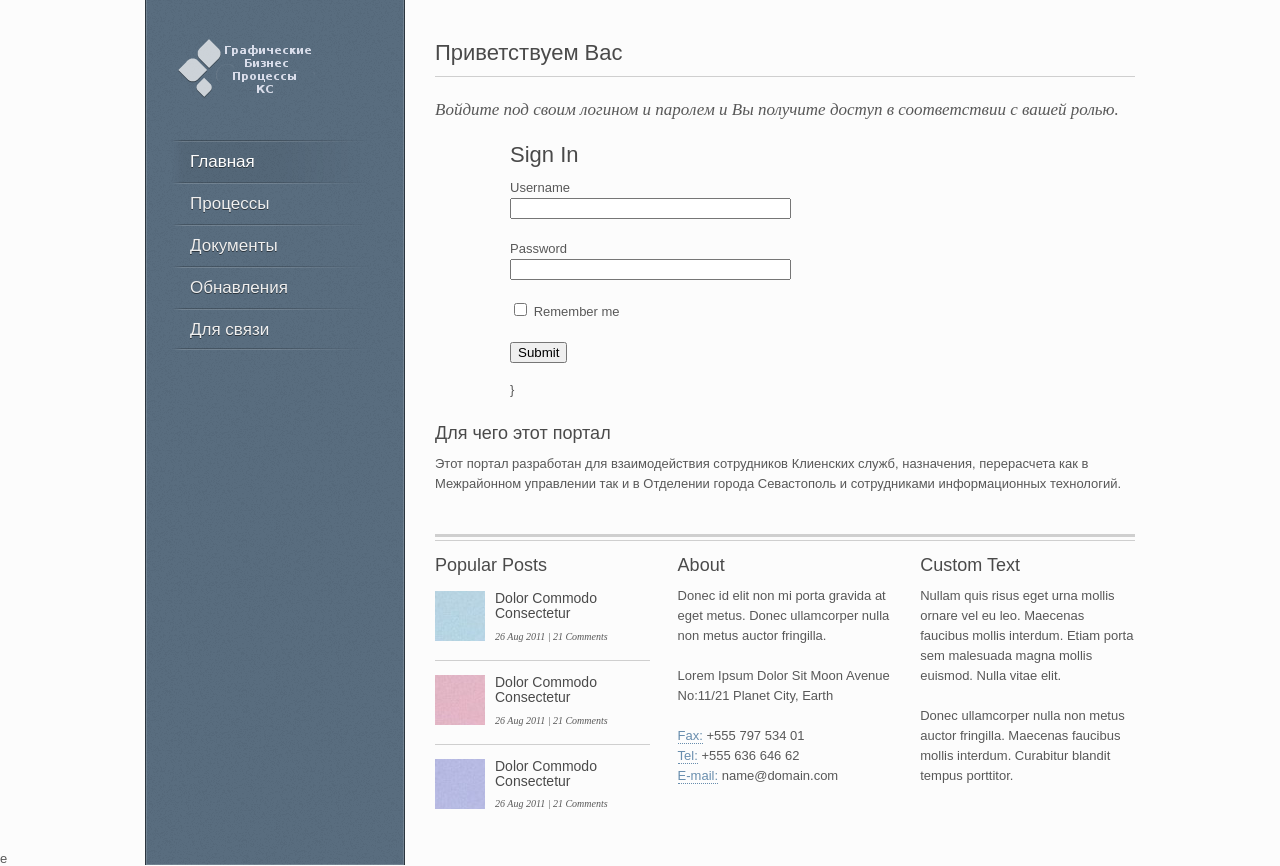
After one commit to potterv/arbor, a Python web app: template app/templates/login.html in a window 1280 px wide. The commit adds this page. Run offline with Jinja, Linux system fonts and the light colour scheme; the template is opened without the code that fills it, so the values that code supplies are empty, except form fields; form fields are guessed from the names that the template uses.

Commit message:
add login form

```diff
--- a/app/__init__.py
+++ b/app/__init__.py
@@ -1,6 +1,6 @@
 from flask import Flask
 
-#from config import Config
+from config import Config
 app = Flask(__name__)
-#app.config.from_object(Config)
+app.config.from_object(Config)
 from arbor.app import views
--- a/app/templates/base.html
+++ b/app/templates/base.html
@@ -88,6 +88,10 @@
 {% endblock %}
  {% block content %}
 
+     {% block login %}
+
+    {% endblock %}
+
     {% endblock %}
  {% block footer %}
     <!-- Begin Footer -->
--- /dev/null
+++ b/app/templates/login.html
@@ -0,0 +1,128 @@
+{% extends "base.html" %}
+
+{% block content %}
+   <!-- Begin Content -->
+	<div id="content">
+	<h1 class="title">Приветствуем Вас </h1>
+	<div class="line"></div>
+	<div class="intro">
+        Войдите под своим логином и паролем и Вы получите доступ в соответствии с вашей ролью.
+    </div>
+
+	<!-- Begin Slider -->
+
+	<!-- <div id="slider"> -->
+
+		<div class="flexslider">
+
+
+{% block login %}
+    <h1>Sign In</h1>
+    <form action="" method="post">
+        {{ form.hidden_tag() }}
+        <p>
+            {{ form.username.label }}<br>
+            {{ form.username(size=32) }}<br>
+            {% for error in form.username.errors %}
+            <span style="color: red;">[{{ error }}]</span>
+            {% endfor %}
+        </p>
+        <p>
+            {{ form.password.label }}<br>
+            {{ form.password(size=32) }}<br>
+            {% for error in form.password.errors %}
+            <span style="color: red;">[{{ error }}]</span>
+            {% endfor %}
+        </p>
+        <p>{{ form.remember_me() }} {{ form.remember_me.label }}</p>
+        <p>{{ form.submit() }}</p>
+    </form>
+{% endblock %}}
+
+       <!--
+          <ul class="slides">
+	    	<li><img src="style/images/art/slide1.jpg" alt=""/></li>
+	    	<li><img src="style/images/art/slide2.jpg" alt=""/></li>
+	    	<li><img src="style/images/art/slide3.jpg" alt=""/></li>
+	    	<li><img src="style/images/art/slide4.jpg" alt=""/></li>
+	    </ul>
+	    -->
+	    </div>
+
+	<!--</div>-->
+
+    <!-- End Slider -->
+
+
+    <h3>Для чего этот портал</h3>
+
+    <p>
+        Этот портал разработан для взаимодействия  сотрудников Клиенских служб, назначения, перерасчета как в Межрайонном управлении
+        так и в Отделении города Севастополь и сотрудниками информационных технологий.
+    </p>
+
+
+<!--
+    <div class="one-half">
+    <h3><img src="style/images/icon-web.png" alt="" />Web Design</h3>
+    <p>Morbi leo risus, porta ac consectetur ac, vestibulum at eros. Morbi leo risus, porta ac consectetur ac, vestibulum at eros. Praesent commodo cursus magna.</p>
+    </div>
+
+    <div class="one-half last">
+    <h3><img src="style/images/icon-illus.png" alt="" />Illustration</h3>
+    <p>Praesent commodo cursus magna, vel scelerisque nisl consectetur et. Duis mollis, est non commodo luctus, nisi erat porttitor ligula, eget lacinia odio sem nec elit.</p>
+    </div>
+
+    <div class="clear"></div>
+
+
+
+    <div class="one-half">
+    <h3><img src="style/images/icon-motion.png" alt="" />Motion Graphic</h3>
+    <p>Vestibulum id ligula porta felis euismod semper. Lorem ipsum dolor sit amet, consectetur adipiscing elit. Vivamus sagittis lacus vel augue laoreet rutrum faucibus.</p>
+    </div>
+
+    <div class="one-half last">
+    <h3><img src="style/images/icon-pack.png" alt="" />Package Design</h3>
+    <p>Nulla vitae elit libero, a pharetra augue. Cum sociis natoque penatibus et magnis dis parturient montes, posuere velit aliquet. Donec id elit non mi porta gravida. </p>
+    </div>
+
+    <div class="clear"></div>
+
+    <div class="line"></div>
+-->
+    <!-- Begin Latest Works -->
+    <!--
+    <h2>Latest Works</h2>
+    <div class="carousel">
+      <div id="carousel-scroll"><a href="#" id="prev"></a><a href="#" id="next"></a></div>
+      <ul>
+        <li> <a href="#"> <span class="overlay details"></span><img src="style/images/art/p1.jpg" alt="" /> </a> </li>
+        <li> <a href="#"> <span class="overlay details"></span><img src="style/images/art/p2.jpg" alt="" /> </a> </li>
+        <li> <a href="#"> <span class="overlay details"></span><img src="style/images/art/p3.jpg" alt="" /> </a> </li>
+        <li> <a href="#"> <span class="overlay details"></span><img src="style/images/art/p4.jpg" alt="" /> </a> </li>
+        <li> <a href="#"> <span class="overlay details"></span><img src="style/images/art/p5.jpg" alt="" /> </a> </li>
+        <li> <a href="#"> <span class="overlay details"></span><img src="style/images/art/p6.jpg" alt="" /> </a> </li>
+        <li> <a href="#"> <span class="overlay details"></span><img src="style/images/art/p7.jpg" alt="" /> </a> </li>
+        <li> <a href="#"> <span class="overlay details"></span><img src="style/images/art/p8.jpg" alt="" /> </a> </li>
+        <li> <a href="#"> <span class="overlay details"></span><img src="style/images/art/p9.jpg" alt="" /> </a> </li>
+        <li> <a href="#"> <span class="overlay details"></span><img src="style/images/art/p10.jpg" alt="" /> </a> </li>
+        <li> <a href="#"> <span class="overlay details"></span><img src="style/images/art/p11.jpg" alt="" /> </a> </li>
+        <li> <a href="#"> <span class="overlay details"></span><img src="style/images/art/p12.jpg" alt="" /> </a> </li>
+      </ul>
+    </div>
+    -->
+    <!-- End Latest Works -->
+<!--
+    <div class="line"></div>
+
+    <h3>Malesuada Condimentum Inceptos Vehicula</h3>
+    <p>Sed posuere consectetur est at lobortis. Donec sed odio dui. Etiam porta sem malesuada magna mollis euismod. Duis mollis, est non commodo luctus, nisi erat porttitor ligula, eget lacinia odio sem nec elit.</p>
+
+    <ul>
+    <li>Sed posuere consectetur est at lobortis, Nullam id dolor id nibh ultricies vehicula. Lorem ipsum dolor sit amet, consectetur adipiscing elit. Lorem ipsum dolor sit amet, consectetur adipiscing elit.</li>
+	<li>Lorem ipsum dolor sit amet, consectetur adipiscing elit. </li>
+	<li>Maecenas sed diam eget risus varius blandit sit amet non magna.</li>
+    </ul>
+    -->
+{% endblock %}
--- /dev/null
+++ b/config.py
@@ -0,0 +1,4 @@
+import os
+
+class Config(object):
+    SECRET_KEY = os.environ.get('SECRET_KEY') or 'you-will-never-guess'
```
Also changed, not shown: app/AuthForm.py (added, +9 -0 lines), app/views.py (+10 -1 lines).
